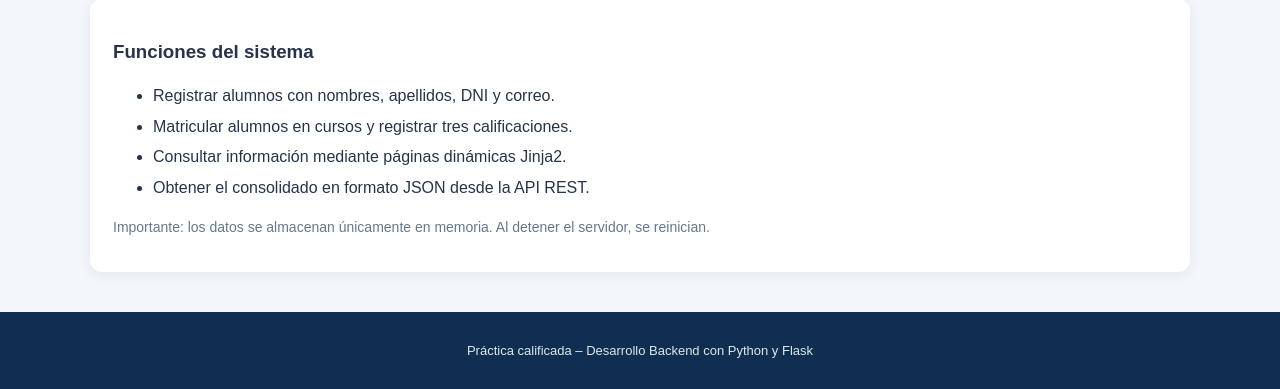
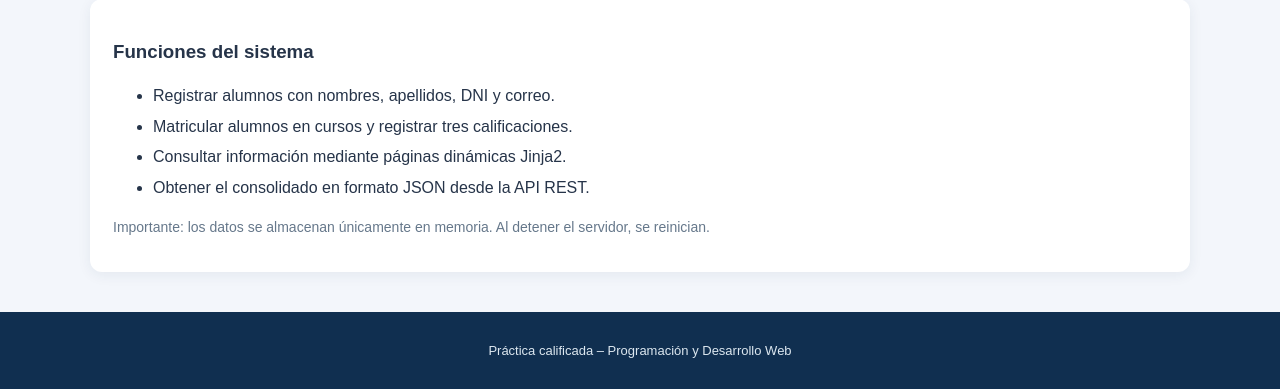
Before and after one commit to ycuri777/sistema-notas-matriculas, a Flask app: page / in a window 1280 px wide. Shown: the part 489-878 px from the top of the page. Run offline with Flask 3, Linux system fonts and the light colour scheme.

Commit message:
Update footer text in base.html

```diff
--- a/templates/base.html
+++ b/templates/base.html
@@ -31,6 +31,6 @@
     {% endwith %}
     {% block content %}{% endblock %}
 </main>
-<footer><p>Práctica calificada – Desarrollo Backend con Python y Flask</p></footer>
+<footer><p>Práctica calificada – Programación y Desarrollo Web</p></footer>
 </body>
 </html>
```
